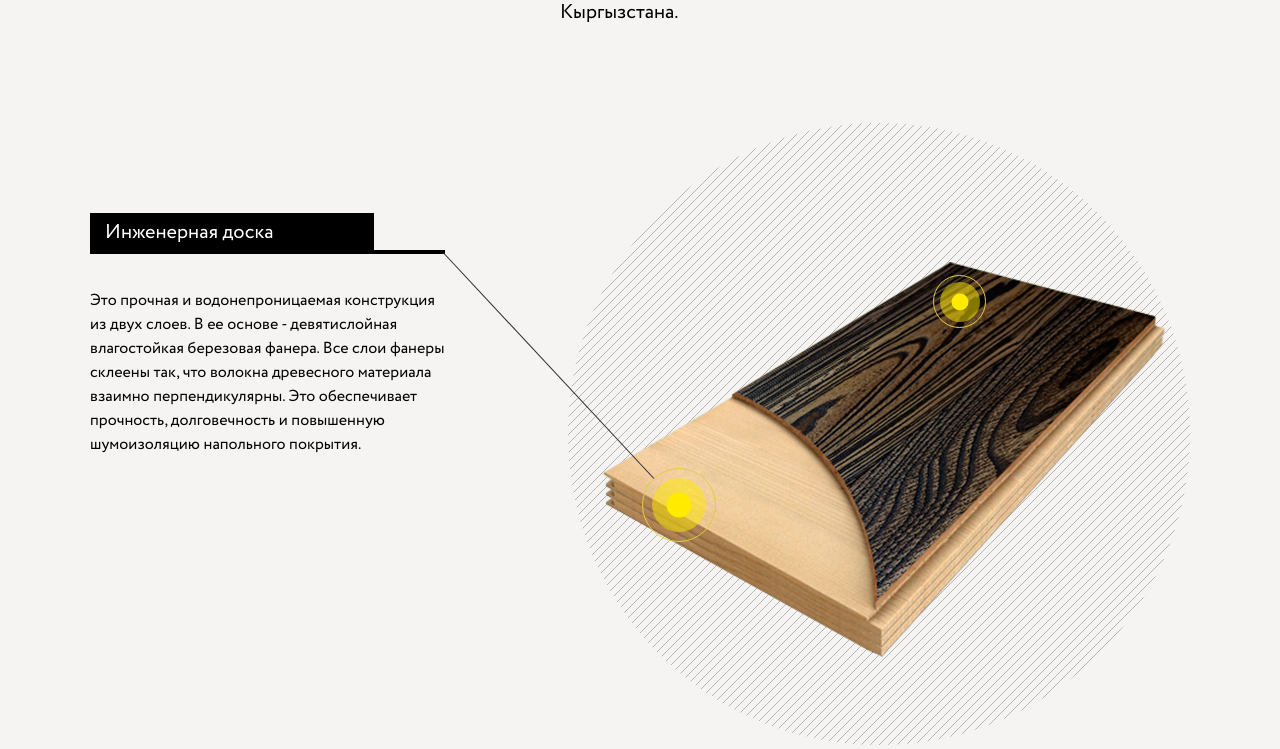
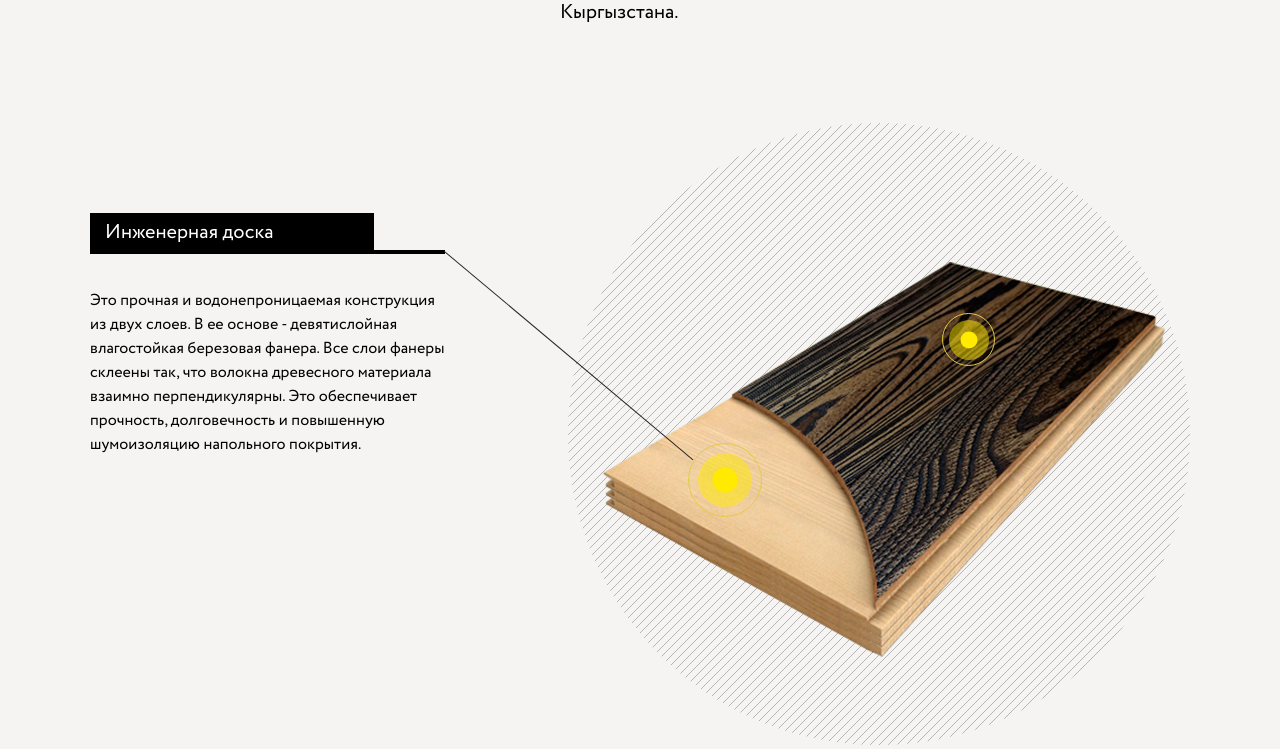
Before and after one commit to katalyzator/premiumwood, a Django app: page / in a window 1280 px wide. Shown: the part 1289-2038 px from the top of the page. Run offline with Django 3.2, Linux system fonts and the light colour scheme.

Commit message:
change coordinate

```diff
--- a/templates/assets/static_files/css/styles.css
+++ b/templates/assets/static_files/css/styles.css
@@ -545,8 +545,8 @@ h6 {
 }
 
 .dot1 {
-    top: 345px;
-    left: 74px;
+    top: 320px;
+    left: 120px;
 }
 
 .dot2 {
@@ -560,8 +560,8 @@ h6 {
 }
 
 .dot4 {
-    top: 152px;
-    right: 204px;
+    top: 190px;
+    right: 195px;
 }
 
 .line {
@@ -573,10 +573,10 @@ h6 {
     display: block;
     background-color: #2a2a2a;
     width: 1px;
-    height: 309px;
-    top: 88px;
-    left: -20px;
-    transform: rotate(137deg);
+    height: 325px;
+    top: 70px;
+    left: 0;
+    transform: rotate(130deg);
 }
 
 .line2 {
@@ -600,10 +600,10 @@ h6 {
 .line4 {
     background-color: #2a2a2a;
     width: 1px;
-    height: 470px;
-    top: -78px;
-    left: 110px;
-    transform: rotate(97deg);
+    height: 485px;
+    top: -69.5px;
+    left: 115px;
+    transform: rotate(100.5deg);
 }
 
 /*------------------ADVANTAGE-BG------------------*/
```
